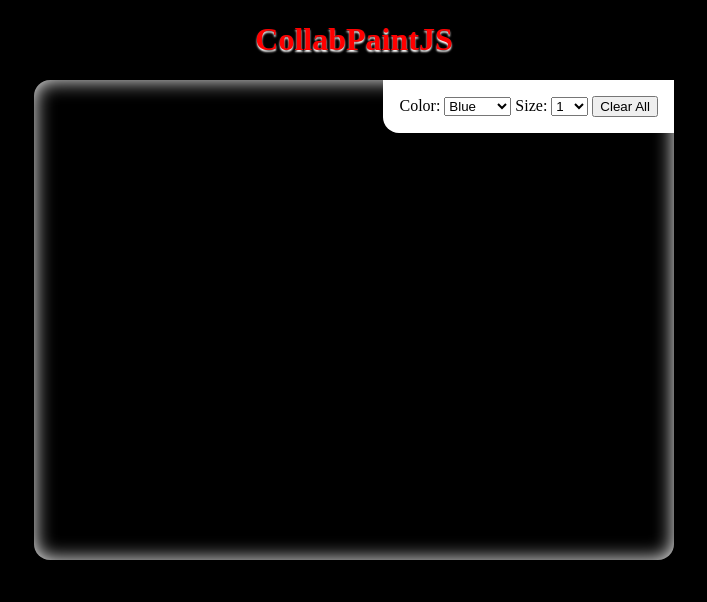
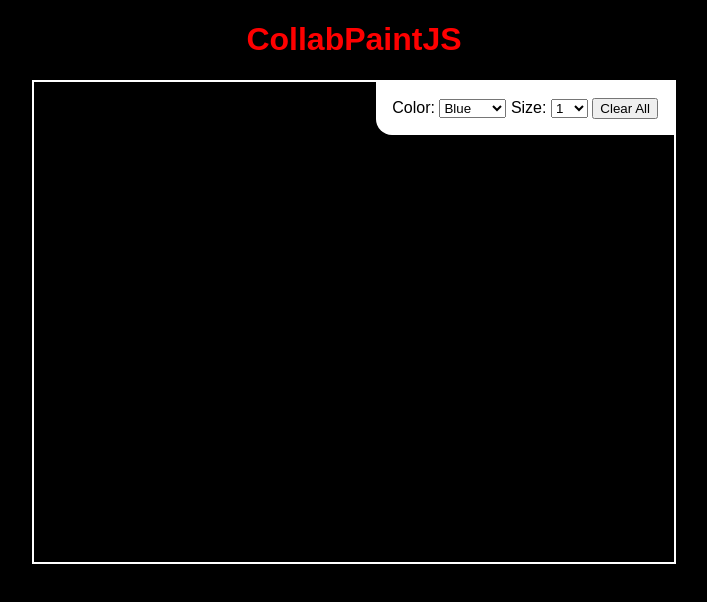
Before and after one commit to xjamundx/CollabPaintJS, a website: page public/index.html in a window 1280 px wide. Shown: the whole page, without its empty margins (286-993 px from the left). Drawn offline with nearby package versions, Linux system fonts and the light colour scheme.

Commit message:
better styles

```diff
--- a/public/collabpaint.js
+++ b/public/collabpaint.js
@@ -16,12 +16,15 @@
 		}
 	});
 
+	// locals
 	var body = document.querySelector("body")
-	var $canvas = document.getElementById("canvas")
-	var $size = document.getElementById("size")
-	var $color = document.getElementById("color")
-	var $clear = document.getElementById("clear")
+		, $canvas = document.getElementById("canvas")
+		, $size = document.getElementById("size")
+		, $color = document.getElementById("color")
+		, $clear = document.getElementById("clear")
+		, $game = document.getElementById("game")
 
+	// globals
 	ctx = $canvas.getContext('2d');
 	width = $canvas.getAttribute("width");
 	height = $canvas.getAttribute("height");
@@ -89,8 +92,8 @@
 		var cx, circle, x, y, i, iphone = iphone || false;
 
 		if (touchdown) {
-			x = e.clientX - e.target.offsetLeft + window.scrollX
-			y = e.clientY - e.target.offsetTop + window.scrollY
+			x = e.clientX - $game.offsetLeft + window.scrollX
+			y = e.clientY - $game.offsetTop + window.scrollY
 		} else if (iphone) {
 			for (i = 0; i < e.targetTouches.length; i++) {
 				x = e.targetTouches[i].clientX
--- a/public/index.html
+++ b/public/index.html
@@ -2,7 +2,7 @@
 <html lang="en">
   <head>
   	<meta charset="UTF-8">
-	<meta name="viewport" content="width=device-width, user-scalable=no, initial-scale=1" />
+	<meta name="viewport" content="width=700, user-scalable=no" />
     <title>CollabPaintJS</title>
 	<link href="style.css" rel="stylesheet">
   </head>
--- a/public/style.css
+++ b/public/style.css
@@ -1,21 +1,17 @@
-h1 {
-	color: red;
-	text-shadow: 0px 2px 2px white;
-}
-
 body {
 	background: black;
 	text-align: center;
+	font-family: Arial;
 }
 
-canvas {
+h1 {
+	color: red;
+	font-weight: bold;
+}
+
+#canvas {
 	background-color: black;
 	cursor: pointer;
-	border-radius: 16px;
-	-moz-border-radius: 16px;
-	-webkit-box-shadow: inset 0px 0px 20px white;
-	-moz-box-shadow: inset 0px 0px 20px white;
-	box-shadow: inset 0px 0px 20px white;
 }
 
 #controls {
@@ -30,21 +26,12 @@ canvas {
 }
 
 #game {
+
+	border: 2px solid white;
+
 	width: 640px;
 	margin: 0 auto;
 	height: 480px;
 	overflow: hidden;
 	position: relative;
 }
-
-/* iphone view */
-@media screen and (max-width: 320px) {
-	h1 {
-		display: none;
-	}
-	canvas {
-		border: none;
-		border-radius: none;
-		-webkit-box-shadow: none;
-	}
-}
```
